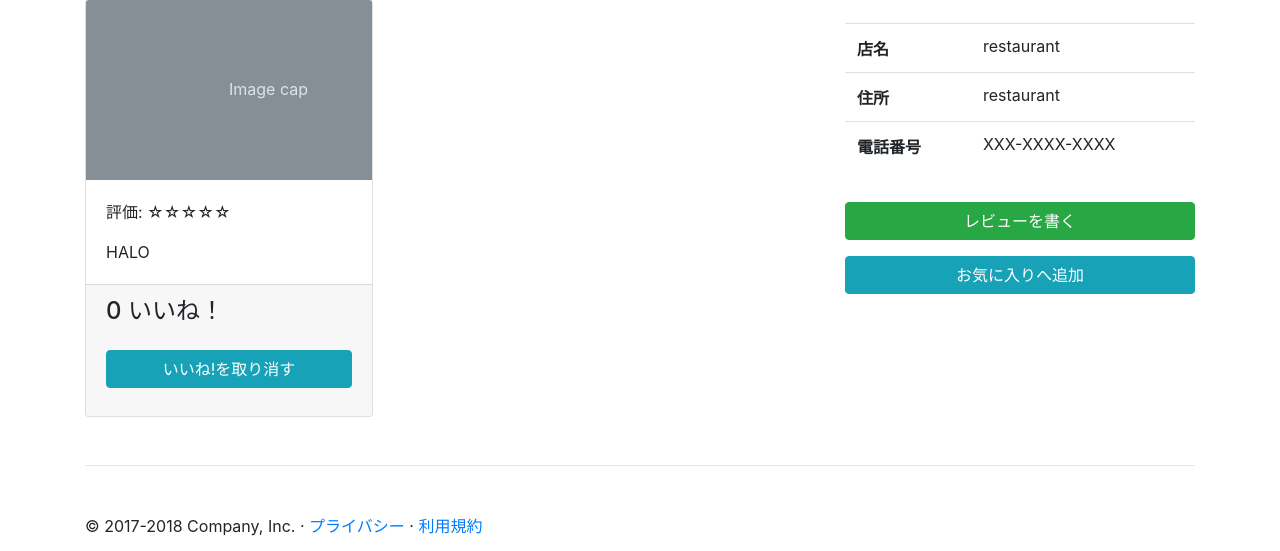
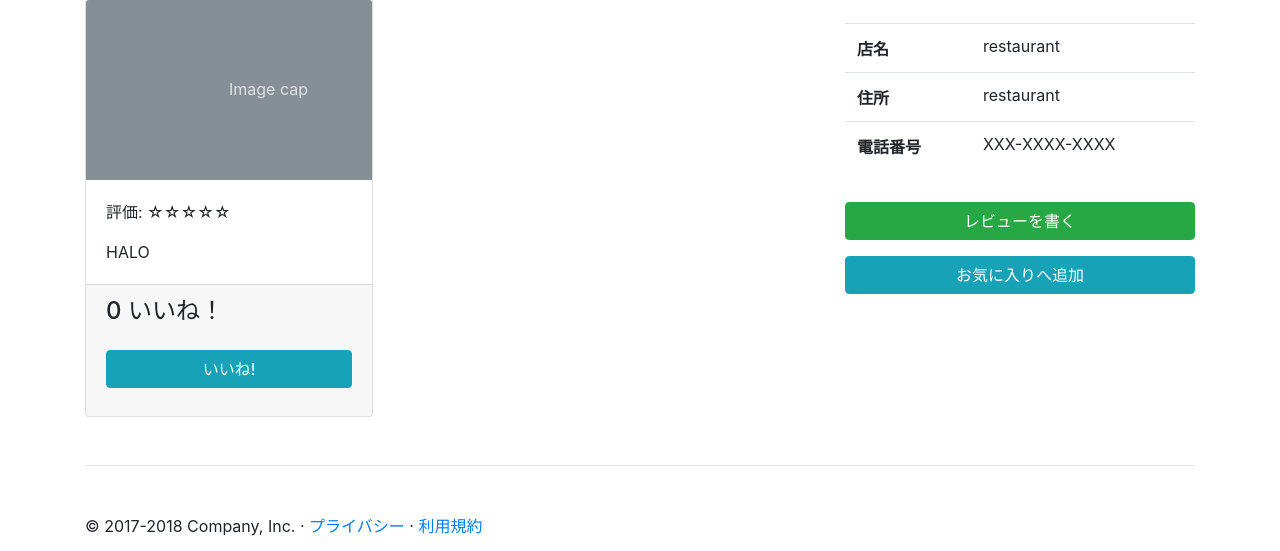
Before and after one commit to S-H-GAMELINKS/eato, a Django app: page /restaurants/1/ in a window 1280 px wide. Shown: the part 729-1280 px from the top of the page. Run offline with Django 3.2, Linux system fonts and the light colour scheme; data comes from the database, SQL or seed files in the repository; parts of the project's set-up code (start-up, migrations or seed data) failed here and were passed over; some libraries are stand-ins or nearby versions.

Commit message:
Fix likes button

```diff
--- a/templates/restaurants/detail.html
+++ b/templates/restaurants/detail.html
@@ -26,9 +26,9 @@
                           {% csrf_token %}
                           <h4>{{ review.likes_count }} いいね！</h4>
                           {% if user != AnonymousUser and review|is_liked:user %}
+                            <button type="submit" class="btn btn-info w-100 mt-3">いいね!を取り消す</button>
+                          {% else %}
                             <button type="submit" class="btn btn-info w-100 mt-3">いいね!</button>
-                          {% else %}
-                            <button type="submit" class="btn btn-info w-100 mt-3">いいね!を取り消す</button>
                           {% endif %}
                         </form>
                       </div>
```
